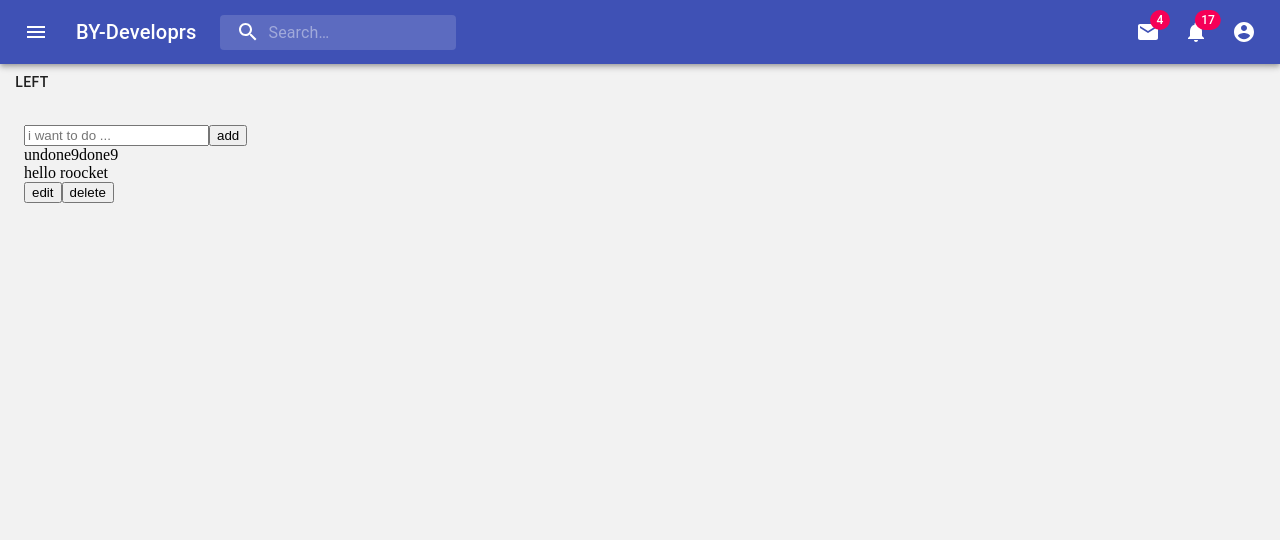
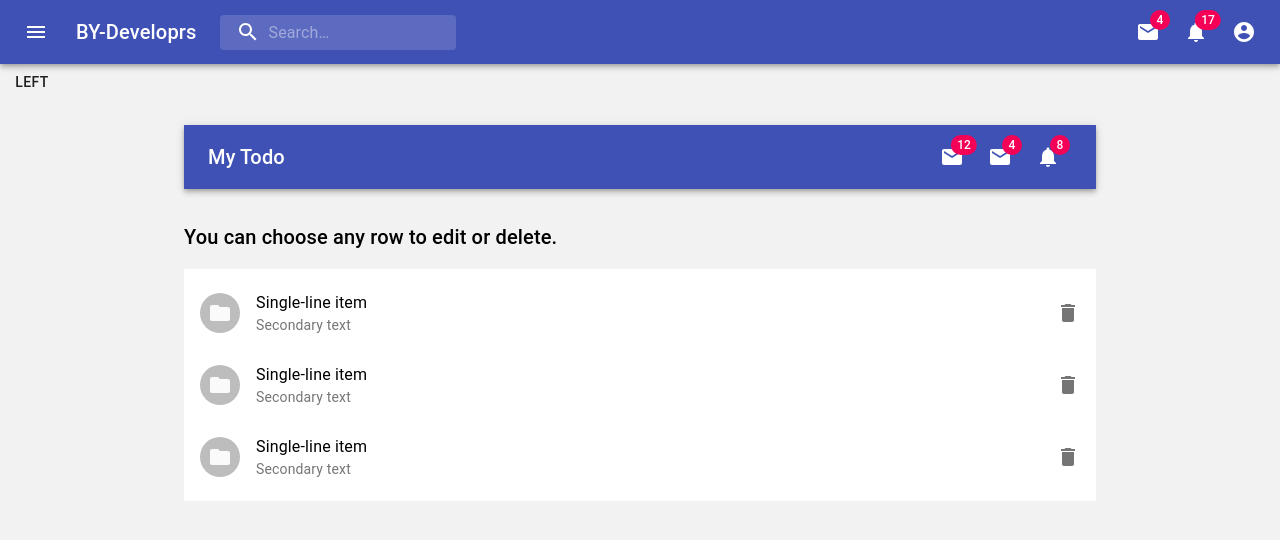
Before and after one commit to yahyahosseini1989/CMS, a React (Create React App) app: page /Todo in a window 1280 px wide. Shown: the top 540 px of the page. Built offline with nearby package versions, Linux system fonts and the light colour scheme.

Commit message:
Make Todo Route 99.10.13

```diff
--- a/src/Components/Navigation/Drower.jsx
+++ b/src/Components/Navigation/Drower.jsx
@@ -1,8 +1,7 @@
 import React from 'react';
 import clsx from 'clsx';
 import { makeStyles } from '@material-ui/core/styles';
-import { SwipeableDrawer, Button, List, ListItem, ListItemIcon, ListItemText } from '@material-ui/core';
-import MailIcon from '@material-ui/icons/Mail';
+import { SwipeableDrawer, Button, List, ListItem, ListItemIcon, ListItemText, Divider } from '@material-ui/core';
 import HomeIcon from '@material-ui/icons/Home';
 import AccountIcon from '@material-ui/icons/AccountBox';
 import EventAvailableIcon from '@material-ui/icons/EventAvailable';
@@ -59,6 +58,7 @@ export default function SwipeableTemporaryDrawer(props) {
                         <ListItemText primary={"Todo"} />
                     </ListItem>
                 </Link>
+                <Divider />
                 <Link to="/Contact">
                     <ListItem button>
                         <ListItemIcon><HeadsetMicIcon color="primary" /></ListItemIcon>
--- a/src/Components/Navigation/HeaderMenu.jsx
+++ b/src/Components/Navigation/HeaderMenu.jsx
@@ -157,12 +157,11 @@ export default function PrimarySearchAppBar() {
   );
 
 
-  const [drower, setDrower] = useState({
-    left: false
-  });
+  const [drower, setDrower] = useState(false);
 
   const drowerHandler = () => {
     setDrower(true)
+    console.log(drower)
   }
 
   return (
@@ -234,7 +233,7 @@ export default function PrimarySearchAppBar() {
         {renderMobileMenu}
         {renderMenu}
       </div>
-      <Drower drower={drower} />
+      <Drower openDrawer={drower} />
     </>
   );
 }
--- a/src/Pages/Todo/Todo.jsx
+++ b/src/Pages/Todo/Todo.jsx
@@ -1,68 +1,21 @@
 import React from 'react'
-import Layout from '../Layout/Layout'
+import Layout from './../Layout/Layout'
+import TodoList from './../Todo/TodoList'
+import TodoAppBar from './../Todo/TodoAppBar'
+
+import { Container, Input, Button } from '@material-ui/core';
 
 const Todo = () => {
     return (
         <Layout>
-            <div className="jumbotron">
-                <div className="container d-flex flex-column align-items-center">
-                    <form className="form-inline">
-                        <div className="form-group">
-                            <input
-                                type="text"
-                                className="form-control mx-sm-3"
-                                placeholder="i want to do ..."
-                            />
-                            <button
-                                type="submit"
-                                className="btn btn-primary"
-                            >
-                                add
-                            </button>
-                        </div>
-                    </form>
-                </div>
-            </div>
-            <div className="todosList">
-                <div className="container">
-                    <div className="d-flex flex-column align-items-center ">
-                        <nav className="col-6 mb-3">
-                            <div className="nav nav-tabs" id="nav-tab" role="tablist">
-                                <a
-                                    className="nav-item nav-link active font-weight-bold"
-                                    id="nav-home-tab"
-                                >
-                                    undone
-                                    <span className="badge badge-secondary">9</span>
-                                </a>
-                                <a
-                                    className="nav-item nav-link font-weight-bold"
-                                    id="nav-profile-tab"
-                                >
-                                    done
-                                    <span className="badge badge-success">9</span>
-                                </a>
-                            </div>
-                        </nav>
-                        <div className="col-6 mb-2">
-                            <div className="d-flex justify-content-between align-items-center border rounded p-3">
-                                <div>hello roocket</div>
-                                <div>
-                                    <button type="button" className="btn btn-info btn-sm">
-                                        edit
-                                    </button>
-                                    <button
-                                        type="button"
-                                        className="btn btn-danger btn-sm ml-1"
-                                    >
-                                        delete
-                                    </button>
-                                </div>
-                            </div>
-                        </div>
-                    </div>
-                </div>
-            </div>
+
+            <Container maxWidth="md">
+                <TodoAppBar />
+
+                <TodoList />
+            </Container>
+
+
         </Layout>
     );
 }
--- /dev/null
+++ b/src/Pages/Todo/TodoAppBar.jsx
@@ -0,0 +1,68 @@
+import React from 'react';
+import { makeStyles } from '@material-ui/core/styles';
+import { AppBar, Typography, Toolbar, IconButton, Badge } from '@material-ui/core';
+import MailIcon from '@material-ui/icons/Mail';
+import NotificationsIcon from '@material-ui/icons/Notifications';
+
+const useStyles = makeStyles((theme) => ({
+    grow: {
+        flexGrow: 1,
+    },
+    menuButton: {
+        marginRight: theme.spacing(2),
+    },
+    title: {
+        display: 'none',
+        [theme.breakpoints.up('sm')]: {
+            display: 'block',
+        },
+    },
+    inputRoot: {
+        color: 'inherit',
+    },
+    inputInput: {
+        padding: theme.spacing(1, 1, 1, 0),
+        // vertical padding + font size from searchIcon
+        paddingLeft: `calc(1em + ${theme.spacing(4)}px)`,
+        transition: theme.transitions.create('width'),
+        width: '100%',
+        [theme.breakpoints.up('md')]: {
+            width: '20ch',
+        },
+    },
+
+}));
+
+export default function TodoAppBar() {
+    const classes = useStyles();
+
+    return (
+        <div className={classes.grow}>
+            <AppBar position="static">
+                <Toolbar>
+                    <Typography className={classes.title} variant="h6" noWrap>
+                        My Todo
+                    </Typography>
+                    <div className={classes.grow} />
+                    <div className={classes.sectionDesktop}>
+                        <IconButton aria-label="show 12 new mails" color="inherit">
+                            <Badge badgeContent={12} color="secondary">
+                                <MailIcon />
+                            </Badge>
+                        </IconButton>
+                        <IconButton aria-label="show 4 new mails" color="inherit">
+                            <Badge badgeContent={4} color="secondary">
+                                <MailIcon />
+                            </Badge>
+                        </IconButton>
+                        <IconButton aria-label="show 8 new notifications" color="inherit">
+                            <Badge badgeContent={8} color="secondary">
+                                <NotificationsIcon />
+                            </Badge>
+                        </IconButton>
+                    </div>
+                </Toolbar>
+            </AppBar>
+        </div>
+    );
+}
--- /dev/null
+++ b/src/Pages/Todo/TodoList.jsx
@@ -0,0 +1,94 @@
+import React from 'react';
+import { makeStyles } from '@material-ui/core/styles';
+import List from '@material-ui/core/List';
+import ListItem from '@material-ui/core/ListItem';
+import ListItemAvatar from '@material-ui/core/ListItemAvatar';
+import ListItemSecondaryAction from '@material-ui/core/ListItemSecondaryAction';
+import ListItemText from '@material-ui/core/ListItemText';
+import Avatar from '@material-ui/core/Avatar';
+import IconButton from '@material-ui/core/IconButton';
+import FormGroup from '@material-ui/core/FormGroup';
+import FormControlLabel from '@material-ui/core/FormControlLabel';
+import Checkbox from '@material-ui/core/Checkbox';
+import Grid from '@material-ui/core/Grid';
+import Typography from '@material-ui/core/Typography';
+import FolderIcon from '@material-ui/icons/Folder';
+import DeleteIcon from '@material-ui/icons/Delete';
+
+const useStyles = makeStyles((theme) => ({
+    root: {
+        flexGrow: 1,
+        maxWidth: 752,
+    },
+    demo: {
+        backgroundColor: theme.palette.background.paper,
+    },
+    title: {
+        margin: theme.spacing(4, 0, 2),
+    },
+}));
+
+function generate(element) {
+    return [0, 1, 2].map((value) =>
+        React.cloneElement(element, {
+            key: value,
+        }),
+    );
+}
+
+export default function TodoList(props) {
+    const classes = useStyles();
+    const [dense, setDense] = React.useState(false);
+    const [secondary, setSecondary] = React.useState(true);
+
+    return (
+        <>
+            <FormGroup row>
+                {/* <FormControlLabel
+                    control={
+                        <Checkbox checked={dense} onChange={(event) => setDense(event.target.checked)} />
+                    }
+                    label="Enable dense"
+                />
+                <FormControlLabel
+                    control={
+                        <Checkbox
+                            hidden={true}
+                            checked={secondary}
+                            onChange={(event) => setSecondary(event.target.checked)}
+                        />
+                    }
+                    label="Enable secondary text"
+                /> */}
+            </FormGroup>
+
+            <Grid item xs={12} sm={12} md={12} >
+                <Typography variant="h6" className={classes.title}>
+                    You can choose any row to edit or delete.
+                </Typography>
+                <div className={classes.demo}>
+                    <List dense={dense}>
+                        {generate(
+                            <ListItem>
+                                <ListItemAvatar>
+                                    <Avatar>
+                                        <FolderIcon />
+                                    </Avatar>
+                                </ListItemAvatar>
+                                <ListItemText
+                                    primary="Single-line item"
+                                    secondary={secondary ? 'Secondary text' : null}
+                                />
+                                <ListItemSecondaryAction>
+                                    <IconButton edge="end" aria-label="delete">
+                                        <DeleteIcon />
+                                    </IconButton>
+                                </ListItemSecondaryAction>
+                            </ListItem>,
+                        )}
+                    </List>
+                </div>
+            </Grid>
+        </>
+    );
+}
```
Also changed, not shown: src/Pages/Todo/NewTodo.jsx (added, +21 -0 lines), 1 other file (tests, documents, lock files or other folders).
